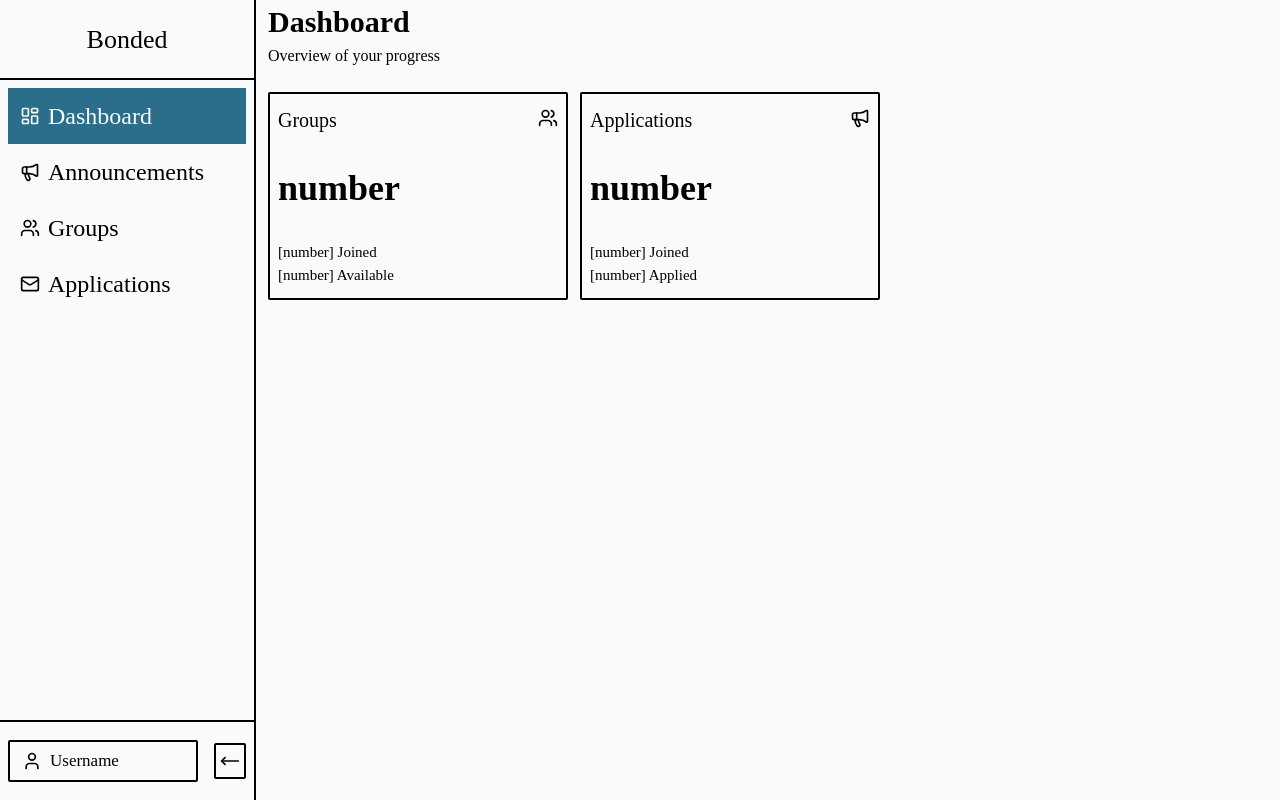
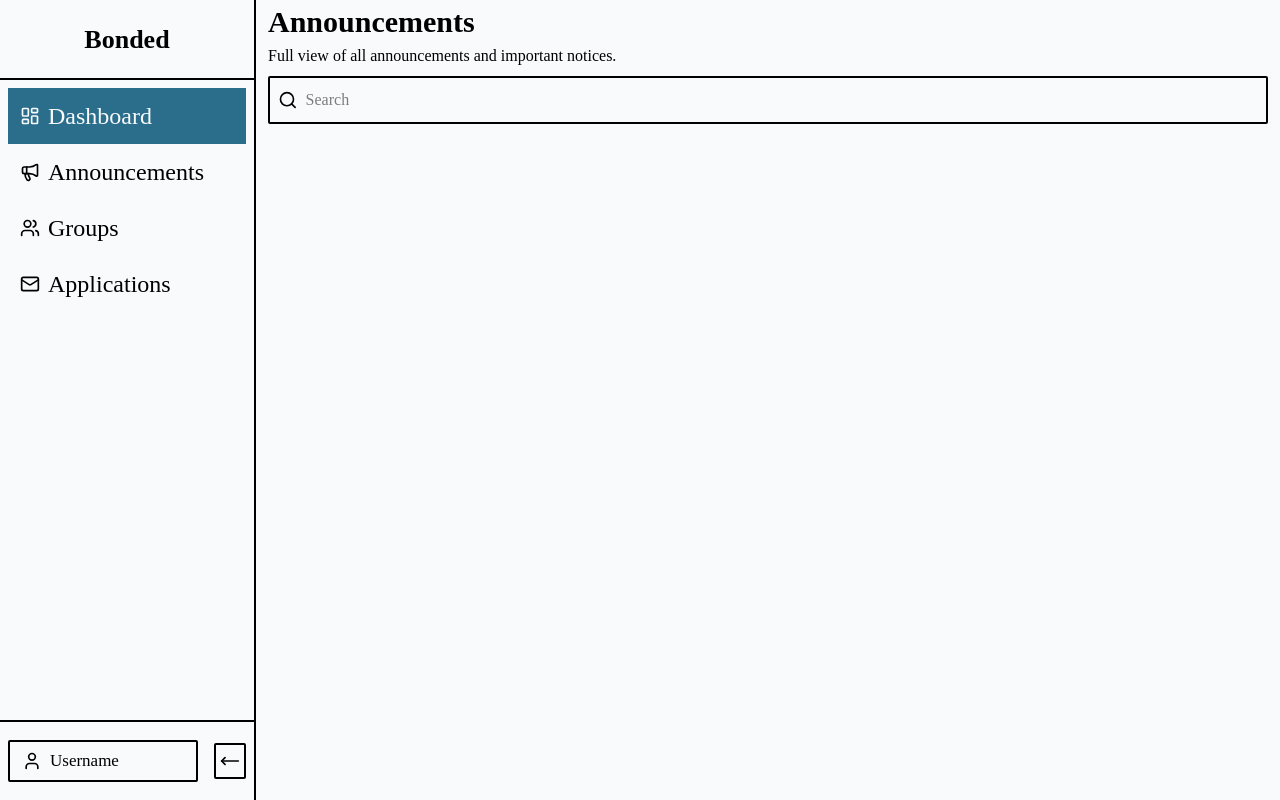
Before and after one commit to Himanshu-Sharma2250/Bonded, a React app in the folder frontend/: page / in a window 1280 px wide. Built offline with nearby package versions, Linux system fonts and the light colour scheme; the HTML template or start-up script is replaced by a standard one.

Commit message:
add Announcement UI in pages folder

```diff
--- a/frontend/src/App.jsx
+++ b/frontend/src/App.jsx
@@ -5,13 +5,14 @@ import SignUpPage from './pages/SignUpPage'
 import SignInPage from './pages/SignInPage'
 import SideMenu from './components/SideMenu'
 import Dashboard from './pages/Dashboard'
+import Announcement from './pages/Announcement'
 
 function App() {
 
     return (
         <>
             <div className='h-screen w-screen'>
-                <Dashboard />
+                <Announcement />
             </div>
         </>
     )
--- /dev/null
+++ b/frontend/src/components/Searchbar.jsx
@@ -0,0 +1,15 @@
+import { Search } from 'lucide-react'
+import React from 'react'
+
+const Searchbar = () => {
+    return (
+        <div className='px-3'>
+            <label className='w-full h-12 px-2 rounded-xs flex items-center border-2'>
+                <Search className='w-5' />
+                <input type="search" name="search" id="search" className='h-full w-full px-2 focus:outline-0' placeholder='Search' />
+            </label>
+        </div>
+    )
+}
+
+export default Searchbar
--- a/frontend/src/components/SideMenu.jsx
+++ b/frontend/src/components/SideMenu.jsx
@@ -1,94 +1,54 @@
 import { User, LayoutDashboard, Megaphone, Users, Mail, MoveLeft } from 'lucide-react'
-import React, { useEffect, useState } from 'react'
-import { useRef } from 'react';
+import React, { useState } from 'react'
 
 const SideMenu = () => {
     const [currentPage, setCurrentPage] = useState('Dashboard');
-    const currentPageRef = useRef(currentPage);
 
-    useEffect(() => {
-        currentPageRef.current = currentPage;
-        setBgColor();
-    }, [currentPage])
+    // Helper to determine classes for each menu item
+    const getLinkClass = (id) => {
+        const baseClasses = 'flex justify-start gap-2 px-3 items-center h-14 cursor-pointer transition-colors duration-200';
+        const activeClasses = 'bg-[#2A6E8C] text-[#F8FAFC]';
+        const inactiveClasses = 'text-[#000000] hover:bg-[#E9F1F5] hover:text-[#2A6E8C]';
 
-    const setBgColor = () => {
-        const id = currentPageRef.current;
-        const element = document.getElementById(id);
-
-        if (element) {
-            element.style.backgroundColor = '#2A6E8C'
-            element.style.color = '#F8FAFC'
-        }
-    }
-
-    const resetBgColor = () => {
-        const id = currentPageRef.current;
-        const element = document.getElementById(id);
-
-        if (element) {
-            element.style.backgroundColor = '#F8FAFC'
-            element.style.color = '#000000'
-        }
-    }
-
-    const changePage = (e) => {
-        resetBgColor();
-
-        const element = e.currentTarget;
-        const id = element.getAttribute("id");
-
-        setCurrentPage(id);
-    }
+        return `${baseClasses} ${currentPage === id ? activeClasses : inactiveClasses}`;
+    };
 
     return (
         <div className='h-screen w-[20%] border-r-2 bg-[#F8FAFC]'>
-            {/* div 1 - contains logo */}
+            {/* div 1 - Logo */}
             <div className='h-[10%] w-full flex items-center justify-center border-b-2'>
-                <h1 className='text-[26px]'>
-                    Bonded
-                </h1>
+                <h1 className='text-[26px] font-bold'>Bonded</h1>
             </div>
 
-            {/* div 2 - contains menu */}
+            {/* div 2 - Menu */}
             <div className='h-[80%] w-full flex flex-col py-2 px-2'>
-                <div className='flex justify-start gap-2 px-3 items-center h-14 cursor-pointer hover:bg-[#E9F1F5] hover:text-[#2A6E8C]' id='Dashboard' onClick={changePage}>
+                <div className={getLinkClass('Dashboard')} onClick={() => setCurrentPage('Dashboard')}>
                     <LayoutDashboard className='w-5' />
-                    <h1 className='text-2xl'>
-                        Dashboard
-                    </h1>
+                    <h1 className='text-2xl'>Dashboard</h1>
                 </div>
 
-                <div className='flex justify-start gap-2 px-3 items-center h-14 cursor-pointer hover:bg-[#E9F1F5] hover:text-[#2A6E8C]' id='Announcements' onClick={changePage}>
+                <div className={getLinkClass('Announcements')} onClick={() => setCurrentPage('Announcements')}>
                     <Megaphone className='w-5' />
-                    <h1 className='text-2xl'>
-                        Announcements
-                    </h1>
+                    <h1 className='text-2xl'>Announcements</h1>
                 </div>
 
-                <div className='flex justify-start gap-2 px-3 items-center h-14 cursor-pointer hover:bg-[#E9F1F5] hover:text-[#2A6E8C]' id='Groups' onClick={changePage}>
+                <div className={getLinkClass('Groups')} onClick={() => setCurrentPage('Groups')}>
                     <Users className='w-5' />
-                    <h1 className='text-2xl'>
-                        Groups
-                    </h1>
+                    <h1 className='text-2xl'>Groups</h1>
                 </div>
 
-                <div className='flex justify-start gap-2 px-3 items-center h-14 cursor-pointer hover:bg-[#E9F1F5] hover:text-[#2A6E8C]' id='Applications' onClick={changePage}>
+                <div className={getLinkClass('Applications')} onClick={() => setCurrentPage('Applications')}>
                     <Mail className='w-5' />
-                    <h1 className='text-2xl'>
-                        Applications
-                    </h1>
+                    <h1 className='text-2xl'>Applications</h1>
                 </div>
             </div>
 
-            {/* div 3 - contains user profile */}
+            {/* div 3 - Profile */}
             <div className='h-[10%] w-full flex justify-between items-center px-2 border-t-2'>
                 <div className='flex justify-start rounded-xs items-center gap-2 border-2 px-3 py-1.5 w-[80%] cursor-pointer'>
                     <User className='w-5'/>
-                    <span className='text-[17px]'>
-                        Username
-                    </span>
+                    <span className='text-[17px]'>Username</span>
                 </div>
-
                 <button className='border-2 px-1 py-1 rounded-xs cursor-pointer'>
                     <MoveLeft className='w-5' />
                 </button>
--- /dev/null
+++ b/frontend/src/pages/Announcement.jsx
@@ -0,0 +1,62 @@
+import React from 'react'
+import SideMenu from '../components/SideMenu'
+import Searchbar from '../components/Searchbar'
+import { User } from 'lucide-react'
+
+const Announcement = () => {
+    const createAnnouncements = () => {
+        return <div className='flex flex-col border-2 px-1.5 py-1 gap-1 rounded-xs'>
+            <h1 className='text-2xl'>
+                Announcement Name
+            </h1>
+
+            <p>
+                announcement description
+            </p>
+
+            <div className='flex gap-2'>
+                <span className='flex items-center gap-1'>
+                    <User className='w-3.5'/>
+                    Announcement creator
+                </span>
+
+                <span>
+                    [dot]
+                </span>
+
+                <span>
+                    Announcement Date and Time
+                </span>
+            </div>
+        </div>
+    }
+
+    return (
+        <div className='flex bg-[#F8FAFC]'>
+            <SideMenu />
+
+            {/* contains the dashboard */}
+            <div className='flex flex-col gap-1 w-[80%] h-full'>
+                {/* header */}
+                <div className='px-3 flex flex-col gap-1 py-1'>
+                    <h1 className='text-3xl font-bold'>
+                        Announcements
+                    </h1>
+
+                    <p>
+                        Full view of all announcements and important notices.
+                    </p>
+                </div>
+
+                <Searchbar />
+
+                {/* announcement hero */}
+                <main className='flex flex-col w-full h-60 px-3 py-4 gap-3'>
+
+                </main>
+            </div>
+        </div>
+    )
+}
+
+export default Announcement
```
